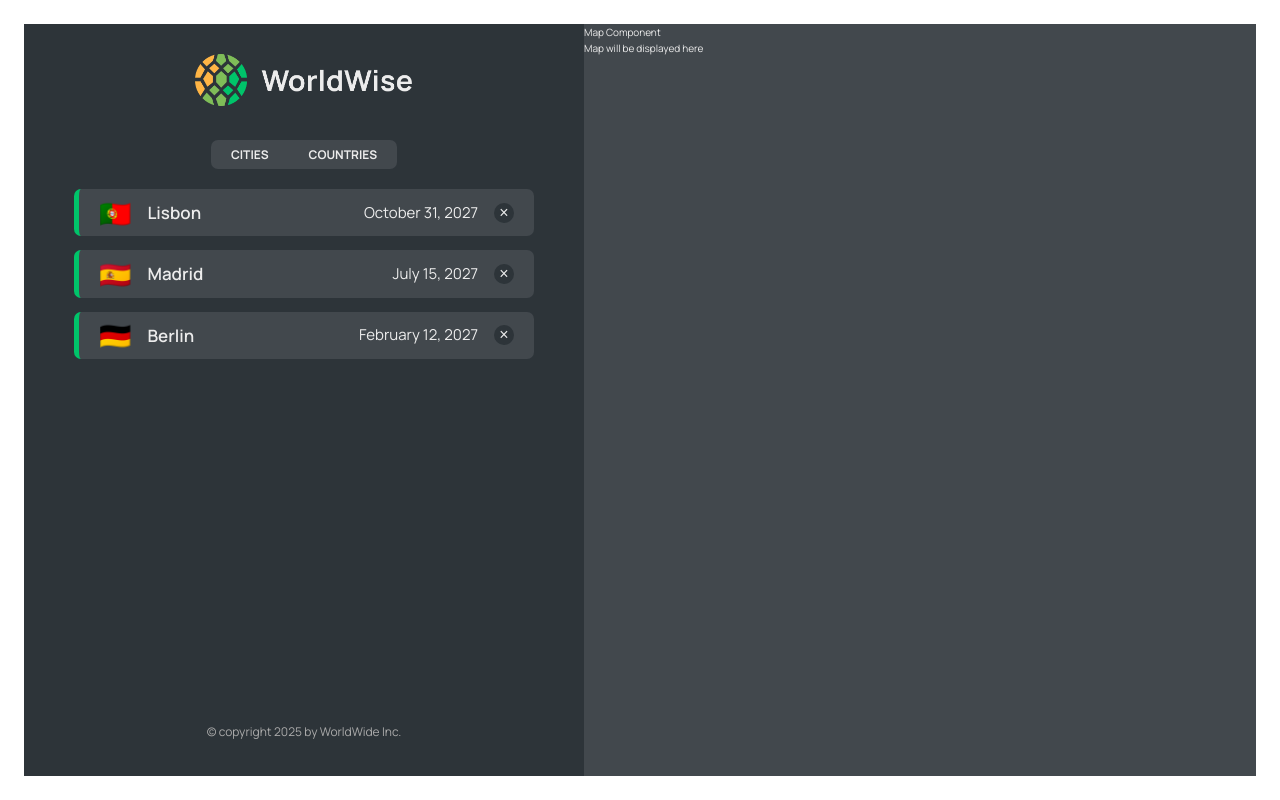
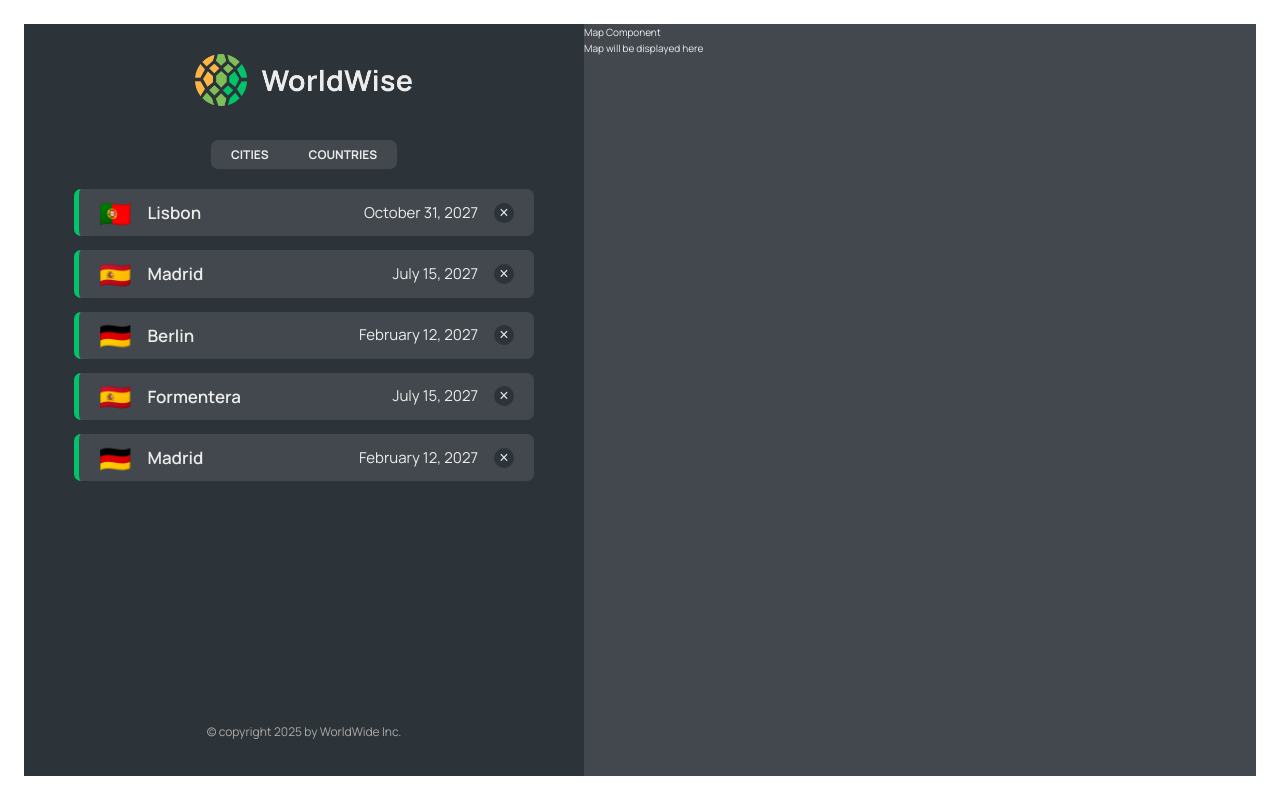
Before and after one commit to maurya-arjun/worldwise, a React (Vite) app: page /app in a window 1280 px wide. Built offline with nearby package versions, Linux system fonts and the light colour scheme; data requests are answered from the project's data file.

Commit message:
implement countries list

```diff
--- a/data/cities.json
+++ b/data/cities.json
@@ -35,6 +35,30 @@
         "lng": 13.376933665713324
       },
       "id": 98443197
+    },
+    {
+      "cityName": "Formentera",
+      "country": "Spain",
+      "emoji": "🇪🇸",
+      "date": "2027-07-15T08:22:53.976Z",
+      "notes": "",
+      "position": {
+        "lat": 40.46635901755316,
+        "lng": -3.7133789062500004
+      },
+      "id": 1234325
+    },
+    {
+      "cityName": "Madrid",
+      "country": "Germany",
+      "emoji": "🇩🇪",
+      "date": "2027-02-12T09:24:11.863Z",
+      "notes": "Amazing 😃",
+      "position": {
+        "lat": 52.53586782505711,
+        "lng": 13.376933665713324
+      },
+      "id": 23423434
     }
   ]
 }
--- a/src/App.jsx
+++ b/src/App.jsx
@@ -7,6 +7,7 @@
 import Pagenotfound from "./pages/Pagenotfound";
 import AppLayout from "./pages/AppLayout";
 import CityList from "./components/CityList";
+import CountryList from "./components/CountryList";
 
 const BASE_URL = "http://localhost:3001";
 
@@ -50,7 +51,10 @@
             path="cities"
             element={<CityList cities={cities} isLoading={isLoading} />}
           />
-          <Route path="countries" element={<div>Countries List</div>} />
+          <Route
+            path="countries"
+            element={<CountryList cities={cities} isLoading={isLoading} />}
+          />
           <Route path="form" element={<div>Form Page</div>} />
         </Route>
         <Route path="*" element={<Pagenotfound />} />
--- /dev/null
+++ b/src/components/CountryList.jsx
@@ -0,0 +1,39 @@
+import React from "react";
+import styles from "./CountryList.module.css";
+import CountryItem from "./CountryItem";
+import Spinner from "./Spinner";
+import Message from "./Message";
+
+function CountryList({ cities, isLoading }) {
+  if (isLoading) return <Spinner />;
+
+  if (!cities || cities.length === 0) {
+    return (
+      <Message message="Add your first city by clicking on a city on the map" />
+    );
+  }
+
+  const countries = cities.reduce((arr, city) => {
+    if (!arr.map((el) => el.country).includes(city.country)) {
+      return [
+        ...arr,
+        {
+          country: city.country,
+          emoji: city.emoji,
+        },
+      ];
+    } else {
+      return arr;
+    }
+  }, []);
+
+  return (
+    <ul className={styles.countryList}>
+      {countries.map((country) => (
+        <CountryItem country={country} />
+      ))}
+    </ul>
+  );
+}
+
+export default CountryList;
```
